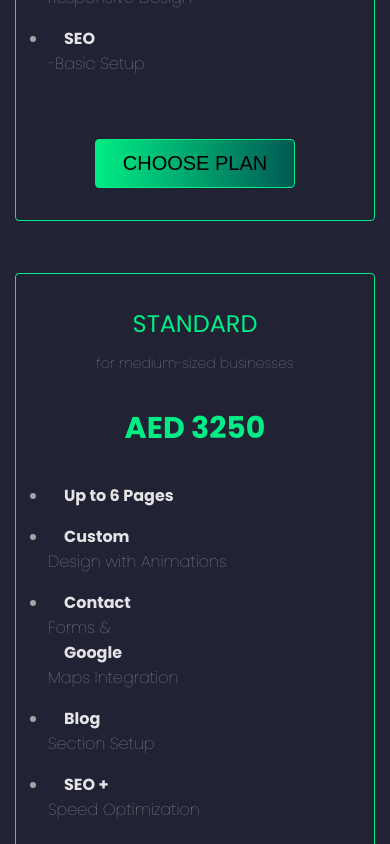
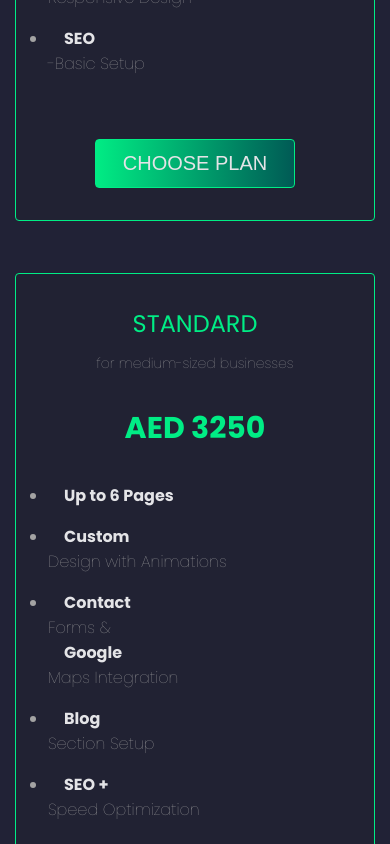
Before and after one commit to vishnutk41/team-lumyn, a Next.js app: page /products in a window 390 px wide. Shown: the part 1280-2124 px from the top of the page. Built offline with nearby package versions, Linux system fonts and the light colour scheme.

Commit message:
choose plan corrected in mobile

```diff
--- a/src/styles/products.scss
+++ b/src/styles/products.scss
@@ -619,8 +619,8 @@
                }
               .pricing-card .cta-btn { position: absolute; bottom: 32px; left: 50%; transform: translateX(-50%); width: 200px; padding: 12px; border-radius: 4px; border: 1px solid var(--col);
                 //  background-color: #00ed85;
-                //   color: #e4e4e7;
-                background: rgb(0,90,85);
+                  color: #e4e4e7;
+                // background: rgb(0,90,85);
                 background: linear-gradient(270deg, rgba(0,90,85,1) 0%, rgba(0,115,93,1) 17%, rgba(0,236,132,1) 100%);
                   font-size: 20px;
                   font-weight: 500;
```
